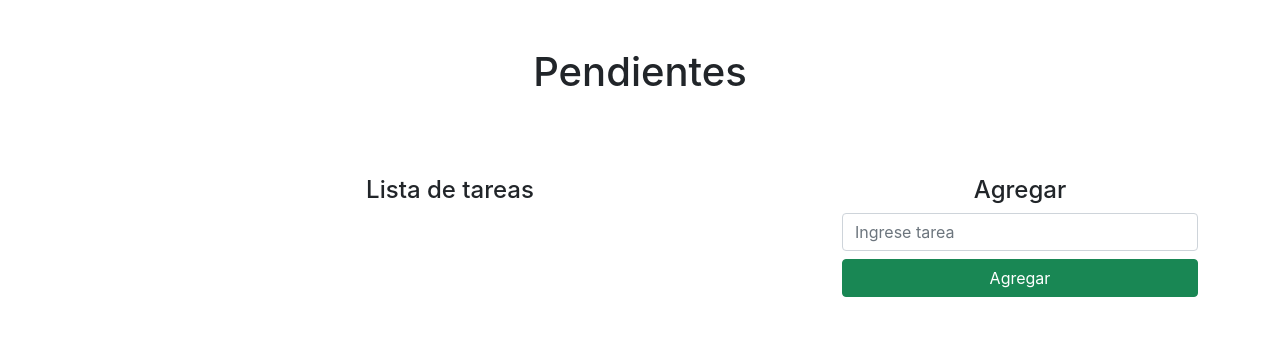
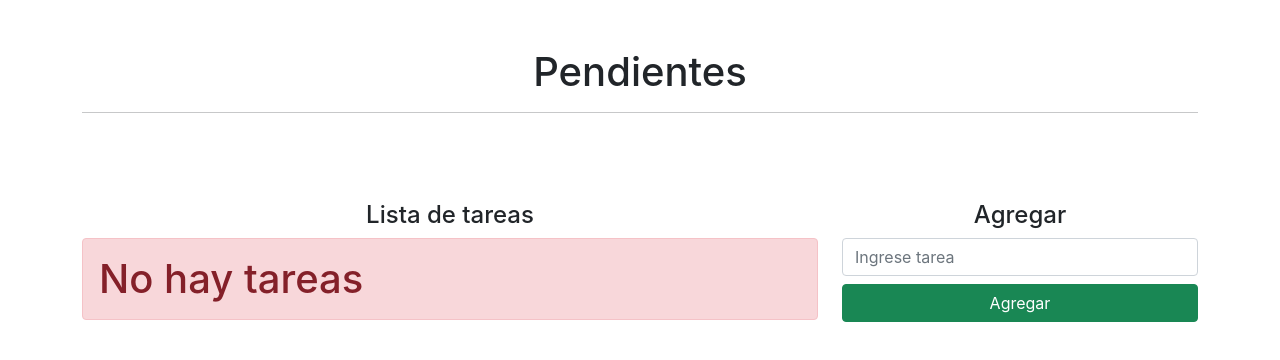
Before and after one commit to Gochita/todo-list, a React (Create React App) app: page / in a window 1280 px wide. Shown: the top 360 px of the page. Built offline with nearby package versions, Linux system fonts and the light colour scheme.

Commit message:
validaciones

```diff
--- a/src/App.jsx
+++ b/src/App.jsx
@@ -6,7 +6,7 @@ const App = () => {
   const [tareas, setTareas] = React.useState([]);
   const [modoEdicion, setModoEdicion] = React.useState(false);
   const [id, setId] = React.useState('');
-
+  const [error, setError] = React.useState(null);
 
 
   const eliminarTarea = id => {
@@ -21,10 +21,12 @@ const App = () => {
 
     if (!tarea.trim()) {
       console.log('elemento vacio');
+      setError('Escriba algo porfavor..')
       return
     }
     setTareas([...tareas, { id: nanoid(), NombreTarea: tarea }])
     setTarea('')
+    setError(null)
   }
 
   const editar = item => {
@@ -38,6 +40,7 @@ const App = () => {
     e.preventDefault();
     if (!tarea.trim()) {
       console.log('elemento vacio');
+      setError('Escriba algo porfavor..')
       return
     }
     const arrayEditado = tareas.map(
@@ -47,11 +50,13 @@ const App = () => {
     setModoEdicion(false)
     setTarea('')
     setId('')
+    setError(null)
 
   }
   return (
     <div className='container mt-5'>
       <h1 className='text-center'>Pendientes</h1>
+      <hr />
       <br />
       <br />
       <br />
@@ -61,6 +66,12 @@ const App = () => {
             <h4 className="text-center">Lista de tareas</h4>
             <ul className="list-group">
               {
+                tareas.length === 0 ? (
+                  // <li className="list-group item">No hay pendientes</li>
+                  <div className="alert alert-danger" role="alert">
+                    No hay tareas
+                  </div>
+                ) : (
                   tareas.map(item => (
                     <li className="list-group-item" key={item.id}>
                       <span className="lead float-start">{item.NombreTarea}</span>
@@ -75,6 +86,7 @@ const App = () => {
                       >Editar</button>
                     </li>
                   ))
+                )
               }
 
 
@@ -88,6 +100,13 @@ const App = () => {
               }
             </h4>
             <form onSubmit={modoEdicion ? editarTarea : agregarTarea}>
+
+              {
+                error ? <span className="text-danger">{error}</span>
+                  : null
+
+              }
+
               <input
                 type="text"
                 className="form-control mb-2"
```
Also changed, not shown: src/index.css (line endings or trailing spaces). Lines whose indentation alone changed are shown as unchanged.
